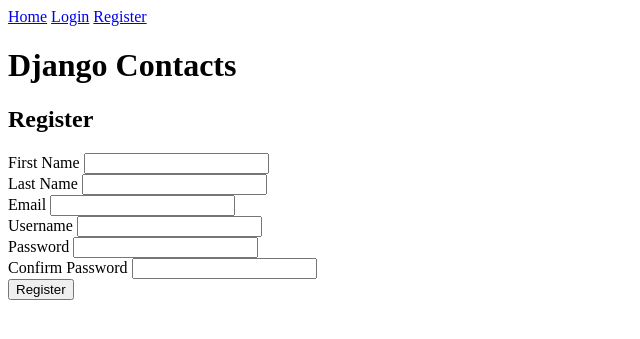
After one commit to mind1990/django-contacts, a Django app: page /accounts/register/ in a window 1280 px wide. The commit adds this page. Shown: the top 339 px of the page, without its empty margins (0-640 px from the left). Run offline with Django 3.2, Linux system fonts and the light colour scheme.

Commit message:
Adds user registraion method and login_required decorator

```diff
--- a/accounts/urls.py
+++ b/accounts/urls.py
@@ -3,6 +3,7 @@ from django.urls import path
 from . import views
 
 urlpatterns = [
+	path('register/', views.register, name='register'),
 	path('login/', views.login, name='login'),
 	path('logout/', views.logout, name='logout'),
 ]
--- a/accounts/views.py
+++ b/accounts/views.py
@@ -2,6 +2,38 @@ from django.shortcuts import render, redirect
 
 # IMPORT DJANGO AUTH
 from django.contrib import auth
+
+# IMPORT DJANGO USER MODEL
+from django.contrib.auth.models import User
+
+def register(request):
+	if request.method == 'POST':
+		# Get form values
+		first_name = request.POST['first_name']
+		last_name = request.POST['last_name']
+		username = request.POST['username']
+		email = request.POST['email']
+		password = request.POST['password']
+		password2 = request.POST['password2']
+
+		# Check if passwords match
+		if password == password2:
+			# Check if username exists
+			if User.objects.filter(username=username).exists():
+				return render(request, 'accounts/register.html', {'error': 'That username has already been registered. Please try a different username'})
+			else:
+				#Check if email exists
+				if User.objects.filter(email=email).exists():
+					return render(request, 'accounts/register.html', {'error': 'That email has already been registered'})
+				else:
+					# Register User
+					user = User.objects.create_user(username=username, password=password, email=email, first_name=first_name, last_name=last_name)
+					user.save()
+					return redirect('login')
+		else:
+			return render(request, 'accounts/register.html', {'error': 'Passwords do not match'})
+	else:
+		return render(request, 'accounts/register.html')
 
 def login(request):
 	if request.method == 'POST':
--- a/contacts/views.py
+++ b/contacts/views.py
@@ -3,10 +3,15 @@ from django.shortcuts import render
 # Import Contact Model
 from .models import Contact
 
+# IMPORT LOGIN REQUIRED DECORATOR
+from django.contrib.auth.decorators import login_required
+
+@login_required
 def contacts_index(request):
 	contacts = Contact.objects.all()
 	return render(request, 'contacts/contacts_index.html', {'contacts': contacts})
 
+@login_required
 def contacts_show(request, contact_id):
 	contact = Contact.objects.get(id=contact_id)
 	return render(request, 'contacts/contacts_show.html', {'contact': contact})
--- /dev/null
+++ b/templates/accounts/register.html
@@ -0,0 +1,47 @@
+{% extends 'base.html' %}
+
+{% block content %}
+	<h2>Register</h2>
+
+{% if error %}
+	<p style="background-color: salmon; padding: 10px;">{{ error }}</p>
+{% endif %}
+
+	<form action="{% url 'register' %}" method="POST">
+		{% csrf_token %}
+
+		<div>
+			<label for="first_name">First Name</label>
+			<input type="text" name="first_name" required maxlength="25" minlength="2" />
+		</div>
+
+		<div>
+			<label for="last_name">Last Name</label>
+			<input type="text" name="last_name" required maxlength="25" minlength="2" />
+		</div>
+
+		<div>
+			<label for="email">Email</label>
+			<input type="email" name="email" required maxlength="25" minlength="2" />
+		</div>
+
+		<div>
+			<label for="username">Username</label>
+			<input type="text" name="username" required maxlength="25" minlength="2" />
+		</div>
+
+		<div>
+			<label for="password">Password</label>
+			<input type="password" name="password" required maxlength="25" minlength="4" />
+		</div>
+
+		<div>
+			<label for="password2">Confirm Password</label>
+			<input type="password" name="password2" required maxlength="25" minlength="4" />
+		</div>
+
+		<input type="submit" value="Register">
+
+	</form>
+
+{% endblock %}
--- a/templates/base.html
+++ b/templates/base.html
@@ -16,7 +16,7 @@
 				<a href="{% url 'logout' %}">Logout</a>
 			{% else %}
 				<a href="{% url 'login' %}">Login</a>
-				<a href="#">Register</a>
+				<a href="{% url 'register' %}">Register</a>
 			{% endif %}
 		</div>
 	</nav>
```
